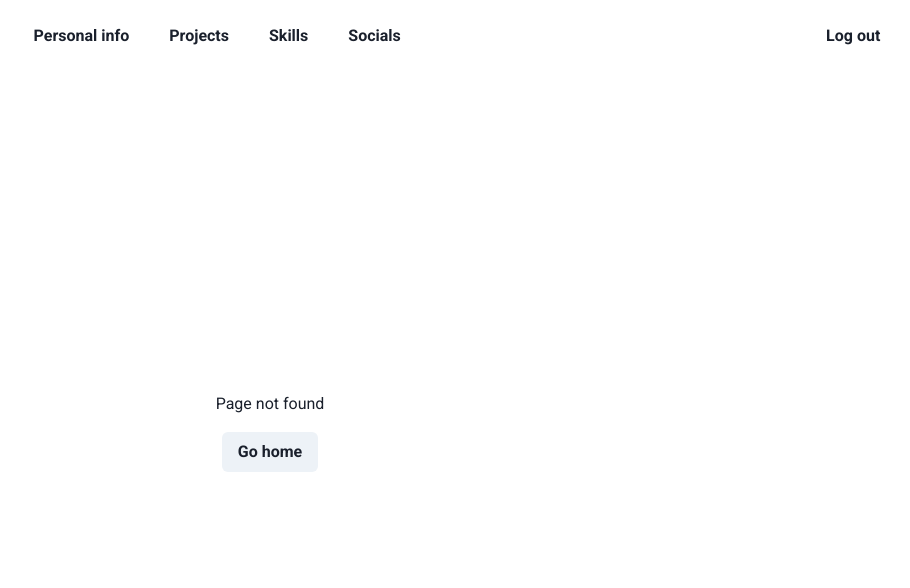
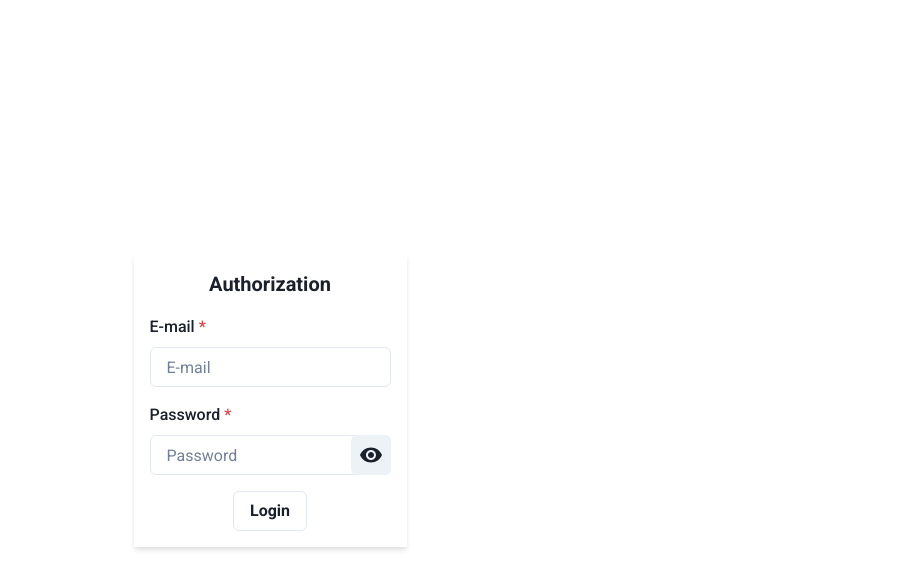
Before and after one commit to aleksieiev-o/portfolio-admin-panel, a Next.js app: page /login in a window 1280 px wide. Before the commit this address had no page. Shown: the top 588 px of the page, without its empty margins (370-1280 px from the left). Built offline with nearby package versions, Linux system fonts and the light colour scheme.

Commit message:
add login page

```diff
--- /dev/null
+++ b/src/components/SimpleLayout.tsx
@@ -0,0 +1,20 @@
+import React, { FC, PropsWithChildren, ReactElement } from 'react';
+import { IMeta } from '@/components/meta/Meta.interface';
+import Meta from '@/components/meta/Meta';
+import { Stack } from '@chakra-ui/react';
+
+const SimpleLayout: FC<PropsWithChildren<IMeta>> = (props): ReactElement => {
+  const {children, title, description} = props;
+
+  return (
+    <Meta
+      title={title}
+      description={description || ''}>
+      <Stack w={'full'} h={'full'} overflow={'hidden'} p={4}>
+        {children}
+      </Stack>
+    </Meta>
+  );
+};
+
+export default SimpleLayout;
--- /dev/null
+++ b/src/components/views/Login/Login.tsx
@@ -0,0 +1,43 @@
+import React, { FC, ReactElement, useState } from 'react';
+import { Box, Button, FormControl, FormLabel, Icon, IconButton, Input, InputGroup, InputRightElement, Stack, Text } from '@chakra-ui/react';
+import VisibilityOffIcon from '@mui/icons-material/VisibilityOff';
+import VisibilityIcon from '@mui/icons-material/Visibility';
+
+const Login: FC = (): ReactElement => {
+  const [passwordVisibility, setPasswordVisibility] = useState<boolean>(false);
+  const handleClick = () => setPasswordVisibility(!passwordVisibility);
+
+  return (
+    <Stack w={'full'} h={'full'} alignItems={'center'} justifyContent={'center'} p={4}>
+      <Box boxShadow={'md'}>
+        <form id={'login-form'}>
+          <Stack direction={'column'} alignItems={'center'} justifyContent={'center'} p={4} spacing={4}>
+            <Text fontSize={20} fontWeight={700}>Authorization</Text>
+
+            <FormControl isRequired>
+              <FormLabel>E-mail</FormLabel>
+
+              <Input type={'email'} placeholder={'E-mail'}/>
+            </FormControl>
+
+            <FormControl isRequired>
+              <FormLabel>Password</FormLabel>
+
+              <InputGroup>
+                <Input type={passwordVisibility ? 'text' : 'password'} placeholder={'Password'}/>
+
+                <InputRightElement>
+                  <IconButton icon={<Icon as={passwordVisibility ? VisibilityOffIcon : VisibilityIcon}/>} onClick={handleClick} aria-label={'Toggle password visibility'}/>
+                </InputRightElement>
+              </InputGroup>
+            </FormControl>
+
+            <Button form={'login-form'} type={'submit'} variant={'outline'}>Login</Button>
+          </Stack>
+        </form>
+      </Box>
+    </Stack>
+  );
+};
+
+export default Login;
--- a/src/pages/404.tsx
+++ b/src/pages/404.tsx
@@ -1,6 +1,6 @@
 import { ReactElement } from 'react';
 import { NextPage } from 'next';
-import Layout from '@/components/Layout';
+import SimpleLayout from '@/components/SimpleLayout';
 import { useRouter } from 'next/router';
 import { RoutePath } from '@/shared/Routes.enum';
 import { Button, Stack, Text } from '@chakra-ui/react';
@@ -9,7 +9,7 @@ const NotFoundPage: NextPage = (): ReactElement => {
   const router = useRouter();
 
   return (
-    <Layout title={'Page not found'}>
+    <SimpleLayout title={'Page not found'}>
       <Stack direction={'column'} alignItems={'center'} justifyContent={'center'} spacing={4} h={'full'} w={'full'}>
         <Text>Page not found</Text>
 
@@ -17,7 +17,7 @@ const NotFoundPage: NextPage = (): ReactElement => {
           Go home
         </Button>
       </Stack>
-    </Layout>
+    </SimpleLayout>
   );
 };
 
--- a/src/pages/500.tsx
+++ b/src/pages/500.tsx
@@ -1,6 +1,6 @@
 import { ReactElement } from 'react';
 import { NextPage } from 'next';
-import Layout from '@/components/Layout';
+import SimpleLayout from '@/components/SimpleLayout';
 import { useRouter } from 'next/router';
 import { RoutePath } from '@/shared/Routes.enum';
 import { Button, Stack, Text } from '@chakra-ui/react';
@@ -9,7 +9,7 @@ const ServerErrorPage: NextPage = (): ReactElement => {
   const router = useRouter();
 
   return (
-    <Layout title={'Internal server error'}>
+    <SimpleLayout title={'Internal server error'}>
       <Stack direction={'column'} alignItems={'center'} justifyContent={'center'} spacing={4} h={'full'} w={'full'}>
         <Text>Internal server error</Text>
 
@@ -17,7 +17,7 @@ const ServerErrorPage: NextPage = (): ReactElement => {
           Go home
         </Button>
       </Stack>
-    </Layout>
+    </SimpleLayout>
   );
 };
 
--- /dev/null
+++ b/src/pages/login.tsx
@@ -0,0 +1,14 @@
+import { ReactElement } from 'react';
+import { NextPage } from 'next';
+import SimpleLayout from '@/components/SimpleLayout';
+import Login from '@/components/views/Login/Login';
+
+const LoginPage: NextPage = (): ReactElement => {
+  return (
+    <SimpleLayout title={'Login'} description={'Login page'}>
+      <Login/>
+    </SimpleLayout>
+  );
+};
+
+export default LoginPage;
```
Also changed, not shown: src/components/views/Login/login.module.scss (added).
